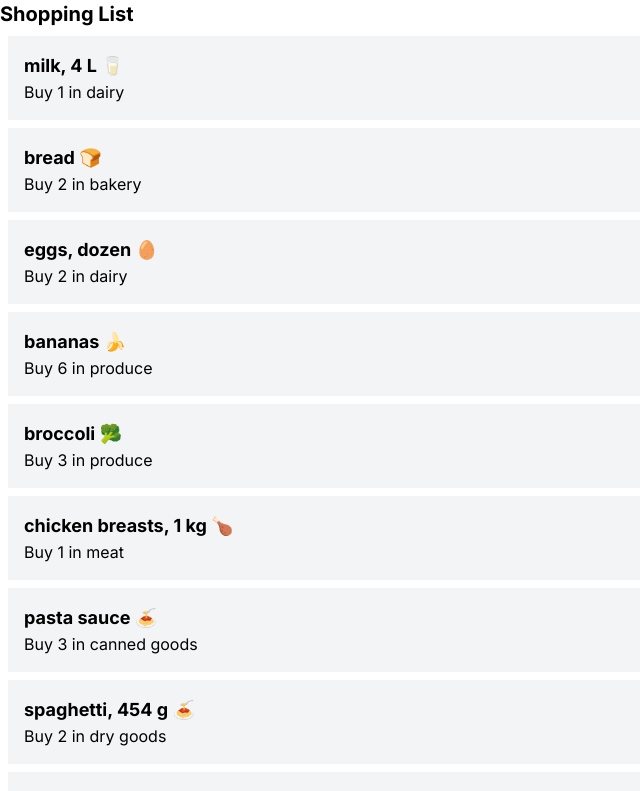
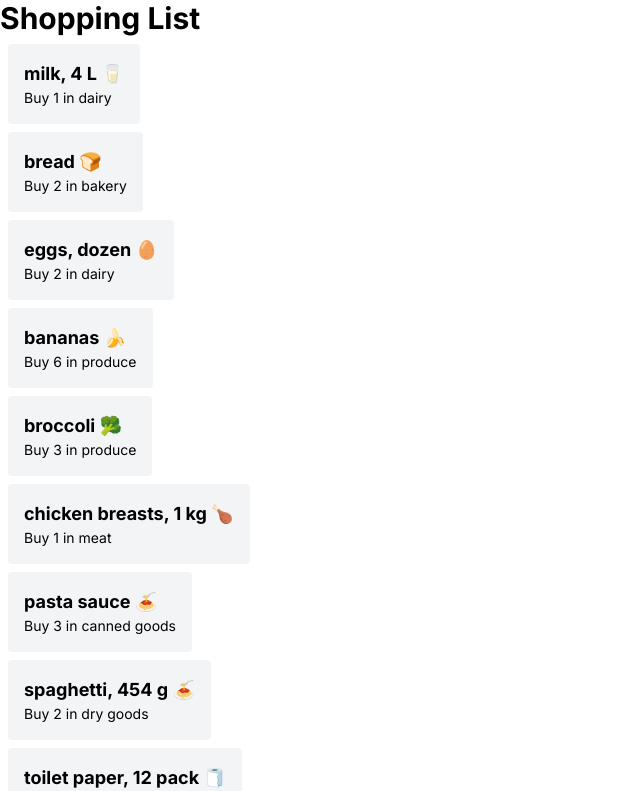
Before and after one commit to kksimons/cprg306-assignments, a Next.js app: page /week-3 in a window 1280 px wide. Shown: the top 791 px of the page, without its empty margins (0-640 px from the left). Built offline with nearby package versions, Linux system fonts and the light colour scheme.

Commit message:
Tailwind styling so bg color doesn't span entire width

```diff
--- a/app/week-3/item.js
+++ b/app/week-3/item.js
@@ -2,10 +2,10 @@ export default function Item({ item }) {
   const { name, quantity, category } = item;
 
   return (
-    <div className="bg-gray-100 p-4 m-2">
+    <div className="bg-gray-100 p-4 m-2 rounded w-fit">
       <li>
         <ul className="font-bold text-lg">{name}</ul>
-        <ul className="text-md">
+        <ul className="text-sm">
           Buy {quantity} in {category}
         </ul>
       </li>
--- a/app/week-3/page.js
+++ b/app/week-3/page.js
@@ -3,7 +3,7 @@ import ItemList from "./item-list.js";
 export default function Page() {
   return (
     <main>
-      <h1 className="text-xl font-bold">Shopping List</h1>
+      <h1 className="text-3xl font-bold">Shopping List</h1>
       <ItemList />
     </main>
   );
```
